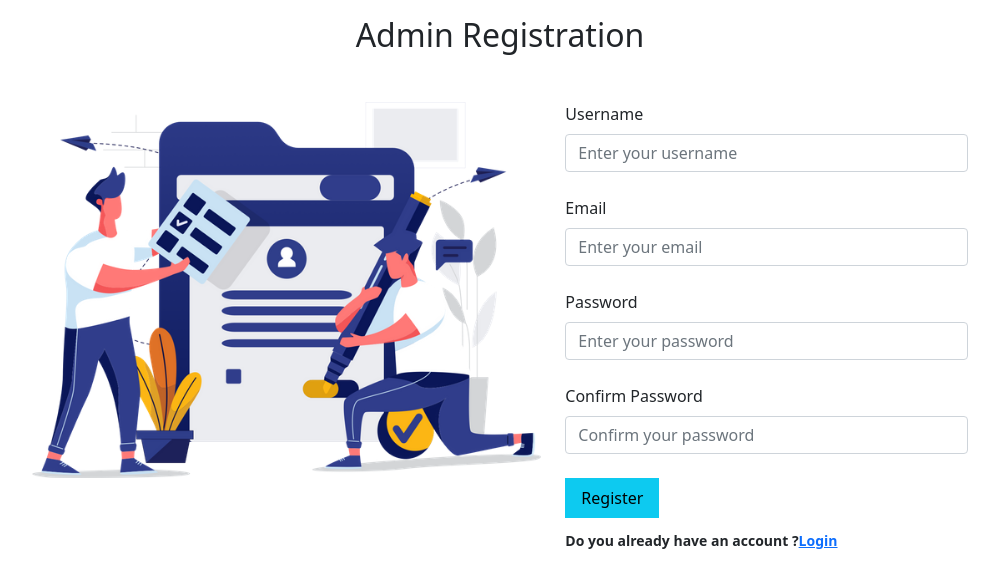
After one commit to Roockbye/E-Commerce, a PHP site: page /admin_area/admin_registration.php in a window 1280 px wide. The commit adds this page. Shown: the top 588 px of the page, without its empty margins (156-1155 px from the left). Run offline with PHP 8.4, Linux system fonts and the light colour scheme.

Commit message:
login+registration front

```diff
--- /dev/null
+++ b/admin_area/admin_registration.php
@@ -0,0 +1,45 @@
+<!DOCTYPE html>
+<html lang="en">
+<head>
+    <meta charset="UTF-8">
+    <meta name="viewport" content="width=device-width, initial-scale=1.0">
+    <title>Admin Registration</title>
+    <link href="https://cdn.jsdelivr.net/npm/bootstrap@5.1.3/dist/css/bootstrap.min.css" rel="stylesheet" integrity="sha384-1BmE4kWBq78iYhFldvKuhfTAU6auU8tT94WrHftjDbrCEXSU1oBoqyl2QvZ6jIW3" crossorigin="anonymous">
+    <link rel="stylesheet" href="https://cdnjs.cloudflare.com/ajax/libs/font-awesome/6.0.0/css/all.min.css" integrity="sha512-9usAa10IRO0HhonpyAIVpjrylPvoDwiPUiKdWk5t3PyolY1cOd4DSE0Ga+ri4AuTroPR5aQvXU9xC6qOPnzFeg==" crossorigin="anonymous" referrerpolicy="no-referrer" />
+    <link rel="stylesheet" href="../static/css/index.css">
+</head>
+<body>
+    <div class="container-fluid m-3">
+        <h2 class="text-center mb-5">Admin Registration</h2>
+    <div class="row d-flex justify-content-center">
+        <div class="col-lg-6 col-xl-5">
+            <img src="../static/images/reg.png" alt="Admin Registration" class="img-fluid">
+        </div>
+        <div class="col-lg-6 col-xl-4">
+            <form action="" method="post">
+                <div class="form-outline mb-4">
+                    <label for="username" class="form-label">Username</label>
+                    <input type="text" id="username" name="username" placeholder="Enter your username" required="required" class="form-control">
+                </div>
+                <div class="form-outline mb-4">
+                    <label for="email" class="form-label">Email</label>
+                    <input type="email" id="email" name="email" placeholder="Enter your email" required="required" class="form-control">
+                </div>
+                <div class="form-outline mb-4">
+                    <label for="password" class="form-label">Password</label>
+                    <input type="password" id="password" name="password" placeholder="Enter your password" required="required" class="form-control">
+                </div>
+                <div class="form-outline mb-4">
+                    <label for="confirm_password" class="form-label">Confirm Password</label>
+                    <input type="confirm_password" id="confirm_password" name="confirm_password" placeholder="Confirm your password" required="required" class="form-control">
+                </div>
+                <div>
+                    <input type="submit" class="bg-info py-2 px-3 border-0" name="admin_registration" value="Register">
+                    <p class="small fw-bold mt-2 pt-1">Do you already have an account ?<a href="admin_login.php">Login</a></p>
+                </div>
+            </form>
+        </div>
+    </div>
+
+</body>
+</html>
```
Also changed, not shown: admin_area/admin_login.php (added, +37 -0 lines), users_area/user_login.php (+28 -1 lines), users_area/user_registration.php (+25 -1 lines), static/images/reg.png (added).
